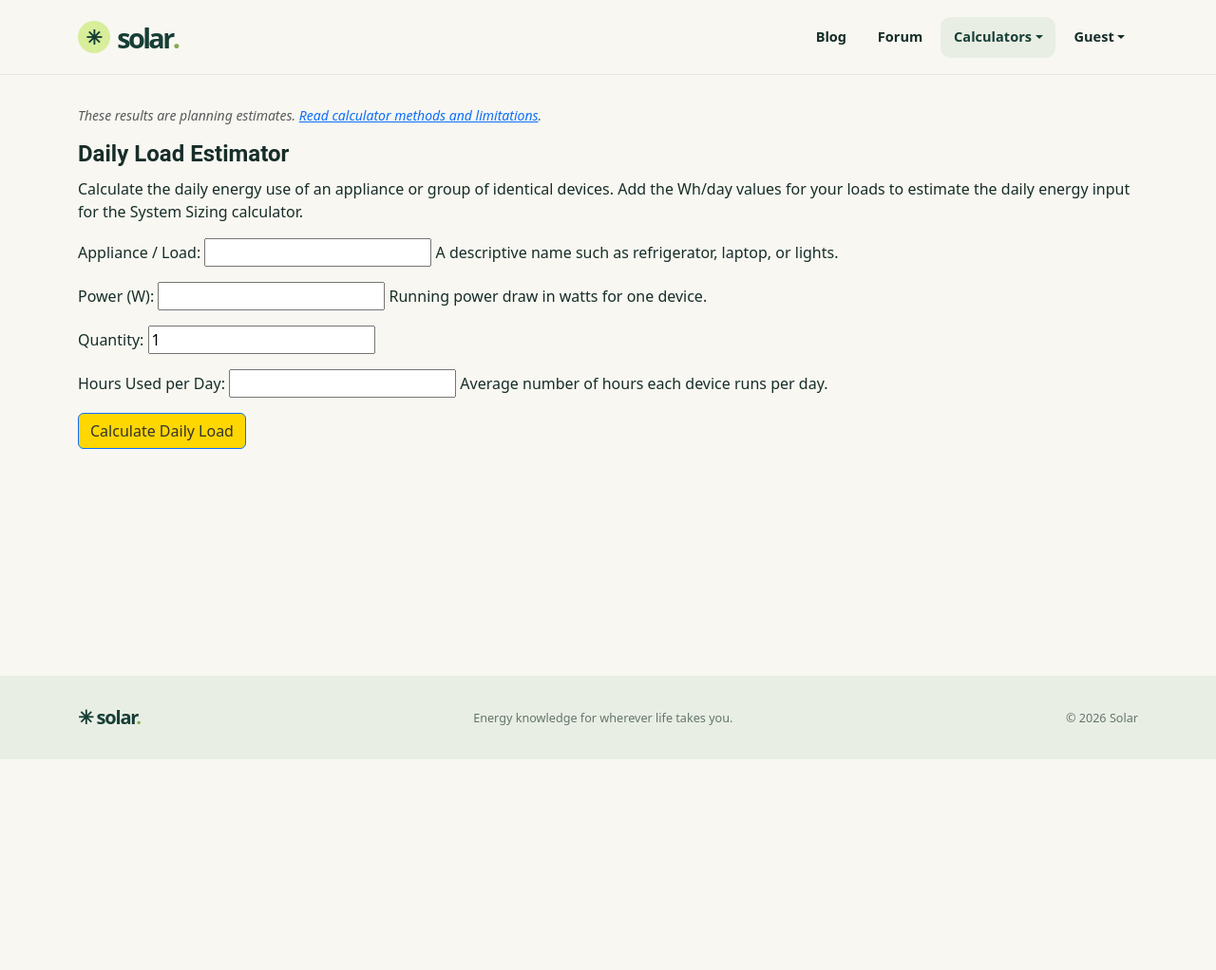
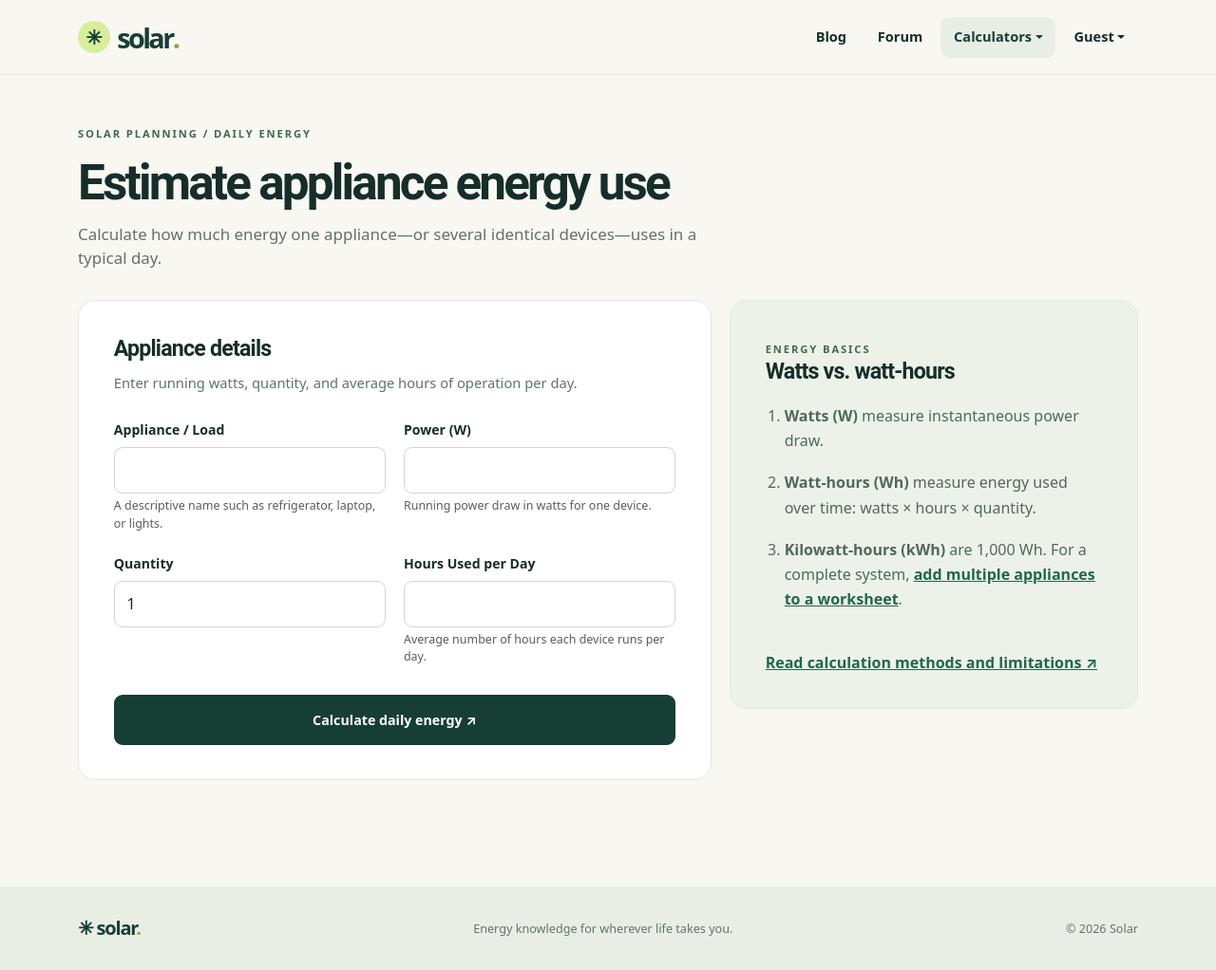
Before and after one commit to drakeg/solarpower_project, a Django app: page /calculators/load-estimator/ in a window 1280 px wide. Shown: the whole page at 95% size. Before the commit the page ends 800 px from the top, so only its background shows below. Run offline with Django 4.2, Linux system fonts and the light colour scheme; some libraries are stand-ins or nearby versions.

Commit message:
Modernize daily load estimator form and results

```diff
--- a/calculators/templates/calculators/load_estimator.html
+++ b/calculators/templates/calculators/load_estimator.html
@@ -1,23 +1,24 @@
 {% extends 'base.html' %}
 
 {% block content %}
-<p class="small text-muted">These results are planning estimates. <a href="https://github.com/drakeg/solarpower_project/blob/main/docs/CALCULATOR_GUIDE.md" target="_blank" rel="noopener noreferrer">Read calculator methods and limitations</a>.</p>
-<h2>Daily Load Estimator</h2>
-<p>Calculate the daily energy use of an appliance or group of identical devices. Add the Wh/day values for your loads to estimate the daily energy input for the System Sizing calculator.</p>
-
-<form method="post">
-    {% csrf_token %}
-    {{ form.as_p }}
-    <button type="submit" class="btn btn-primary">Calculate Daily Load</button>
-</form>
-
+<div class="calculator-page">
+<header class="calculator-heading"><span class="section-kicker">SOLAR PLANNING / DAILY ENERGY</span><h1>Estimate appliance energy use</h1><p>Calculate how much energy one appliance—or several identical devices—uses in a typical day.</p></header>
+<div class="calculator-layout">
+<section class="calculator-card" aria-labelledby="load-input-title"><h2 id="load-input-title">Appliance details</h2><p class="calculator-intro">Enter running watts, quantity, and average hours of operation per day.</p>
+<form method="post" novalidate>{% csrf_token %}
+{% if form.non_field_errors %}<div class="alert alert-danger" role="alert">{{ form.non_field_errors }}</div>{% endif %}
+<div class="calculator-fields">
+{% for field in form %}<div class="calculator-field"><label class="form-label" for="{{ field.id_for_label }}">{{ field.label }}</label>{{ field }}
+{% if field.help_text %}<div class="form-text" id="{{ field.auto_id }}_helptext">{{ field.help_text }}</div>{% endif %}
+{% if field.errors %}<div class="text-danger small" role="alert">{{ field.errors }}</div>{% endif %}</div>{% endfor %}
+</div><button class="btn btn-solar-primary calculator-submit" type="submit">Calculate daily energy <span aria-hidden="true">↗</span></button></form></section>
+<aside class="calculator-aside" aria-label="Load estimating tips"><span class="section-kicker">ENERGY BASICS</span><h2>Watts vs. watt-hours</h2>
+<ol><li><strong>Watts (W)</strong> measure instantaneous power draw.</li><li><strong>Watt-hours (Wh)</strong> measure energy used over time: watts × hours × quantity.</li><li><strong>Kilowatt-hours (kWh)</strong> are 1,000 Wh. For a complete system, <a href="{% url 'calculators:load_worksheet' %}">add multiple appliances to a worksheet</a>.</li></ol>
+<a class="calculator-guide-link" href="https://github.com/drakeg/solarpower_project/blob/main/docs/CALCULATOR_GUIDE.md" target="_blank" rel="noopener noreferrer">Read calculation methods and limitations ↗</a></aside></div>
 {% if load_result %}
-<h3 class="mt-4">Daily Energy Use</h3>
-<p><strong>{{ form.cleaned_data.appliance_name }}</strong></p>
-<ul>
-    <li>{{ load_result.daily_wh|floatformat:1 }} Wh/day</li>
-    <li>{{ load_result.daily_kwh|floatformat:3 }} kWh/day</li>
-</ul>
-<p>Use this result together with your other loads to determine the <strong>Daily Energy Use (Wh)</strong> entered in the System Sizing calculator.</p>
+<section class="calculator-results" aria-labelledby="load-results-title"><span class="section-kicker">YOUR ESTIMATE</span><h2 id="load-results-title">Daily Energy Use</h2><p><strong>{{ form.cleaned_data.appliance_name }}</strong></p>
+<div class="calculator-metrics"><div class="calculator-metric"><span>Watt-hours per day</span><strong>{{ load_result.daily_wh|floatformat:1 }} Wh/day</strong></div><div class="calculator-metric"><span>Kilowatt-hours per day</span><strong>{{ load_result.daily_kwh|floatformat:3 }} kWh/day</strong></div></div>
+<p>Add this energy use to your other loads, then enter the total in the <a href="{% url 'calculators:solar_system_sizing_calculator' %}">System Sizing calculator</a>.</p></section>
 {% endif %}
+</div>
 {% endblock %}
```
